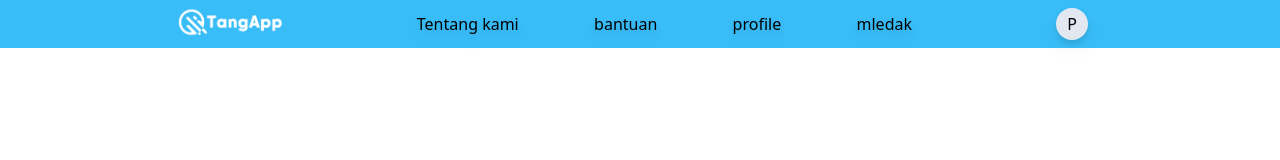
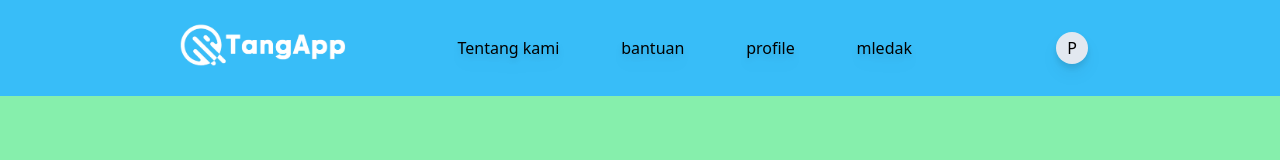
Before and after one commit to SigitAjiPB/tangapp, a plain HTML site: page public/app.html in a window 1280 px wide. Shown: the top 160 px of the page. Drawn offline with nearby package versions, Linux system fonts and the light colour scheme.

Commit message:
test sticky - try&error

```diff
--- a/public/app.html
+++ b/public/app.html
@@ -7,18 +7,18 @@
   <link rel="stylesheet" href="./css/style.css">
   <title>tangapp</title>
 </head>
-<body>
-  <div>
-    <header>
+<body class=" bg-green-300">
+  <div class="h-[2000px] ">
+    <header class="sticky top-0">
       <section>
-        <nav class="bg-sky-400 flex items-center ">
-          <section class="  w-full flex justify-between items-center px-4 py-1 md:w-[90%] md:m-auto lg:w-[75%] lg:m-auto xl:justify-normal">
+        <nav class="bg-sky-400 flex items-center">
+          <section class="  w-full flex justify-between items-center py-4 px-4 md:w-[90%] md:m-auto lg:w-[75%] lg:m-auto xl:justify-normal ">
             <section class=" xl:min-w-min xl:pr-36">
               <a class=""  href="#">
-                <img src="./assets/logo.png" alt="logo" class="h-10 min-w-min">
+                <img src="./assets/logo.png" alt="logo" class="h-16 min-w-min">
               </a>
             </section>
-            <div id="side-bar" class="divide-y hidden absolute top-0 right-0 h-screen  bg-white w-[20rem] px-4 drop-shadow-lg xl:flex   xl:static xl:h-max xl:divide-none xl:bg-transparent xl:w-[100%] xl:gap-36" >
+            <div id="side-bar" class="divide-y hidden absolute top-0 right-0 h-screen bg-white w-[20rem] px-4 drop-shadow-lg xl:flex xl:static xl:h-max xl:divide-none xl:bg-transparent xl:w-[100%] xl:gap-36" >
               <section class="flex py-4 justify-between items-center xl:order-2 xl:py-0">
                 <div class="h-8 w-8 rounded-full bg-slate-200 flex justify-center items-center">P</div>
                 <div class="flex items-center xl:hidden ">
```
Also changed, not shown: public/index.html (added, +16 -0 lines), public/css/style.css, 1 other file.
